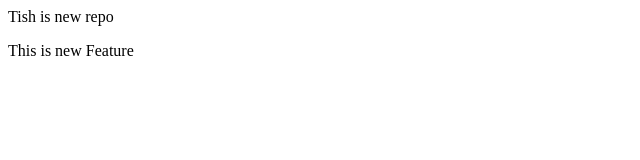
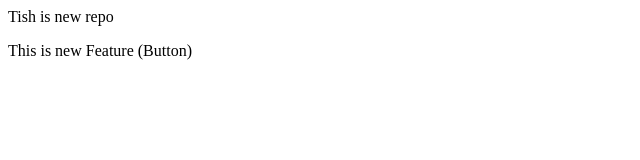
Before and after one commit to dmansi1609/localRepo, a plain HTML site: page index.html in a window 1280 px wide. Shown: the full height of the page, 0-640 px from the left. Drawn offline with Linux system fonts and the light colour scheme.

Commit message:
Add Button

```diff
--- a/index.html
+++ b/index.html
@@ -1,2 +1,2 @@
 <p>Tish is new repo</p>
-<p>This is new Feature </p>
+<p>This is new Feature (Button) </p>
```
